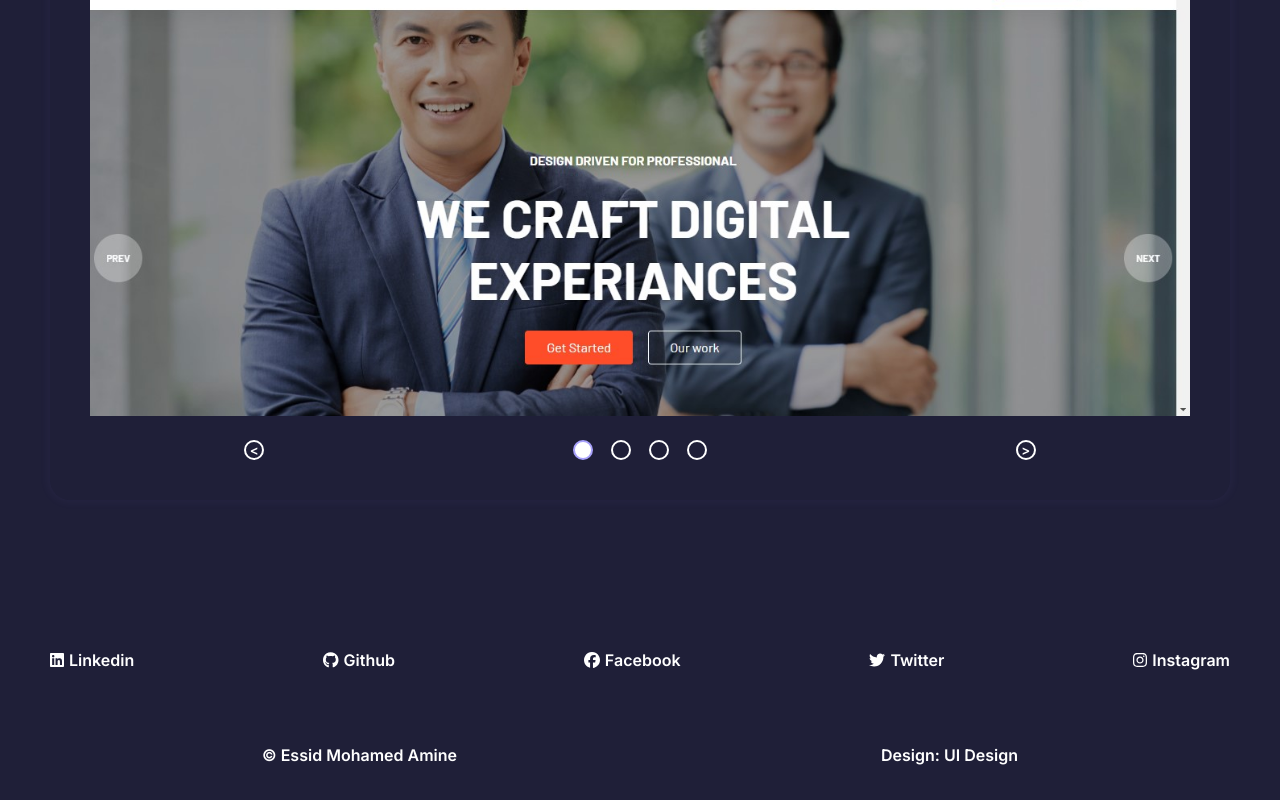
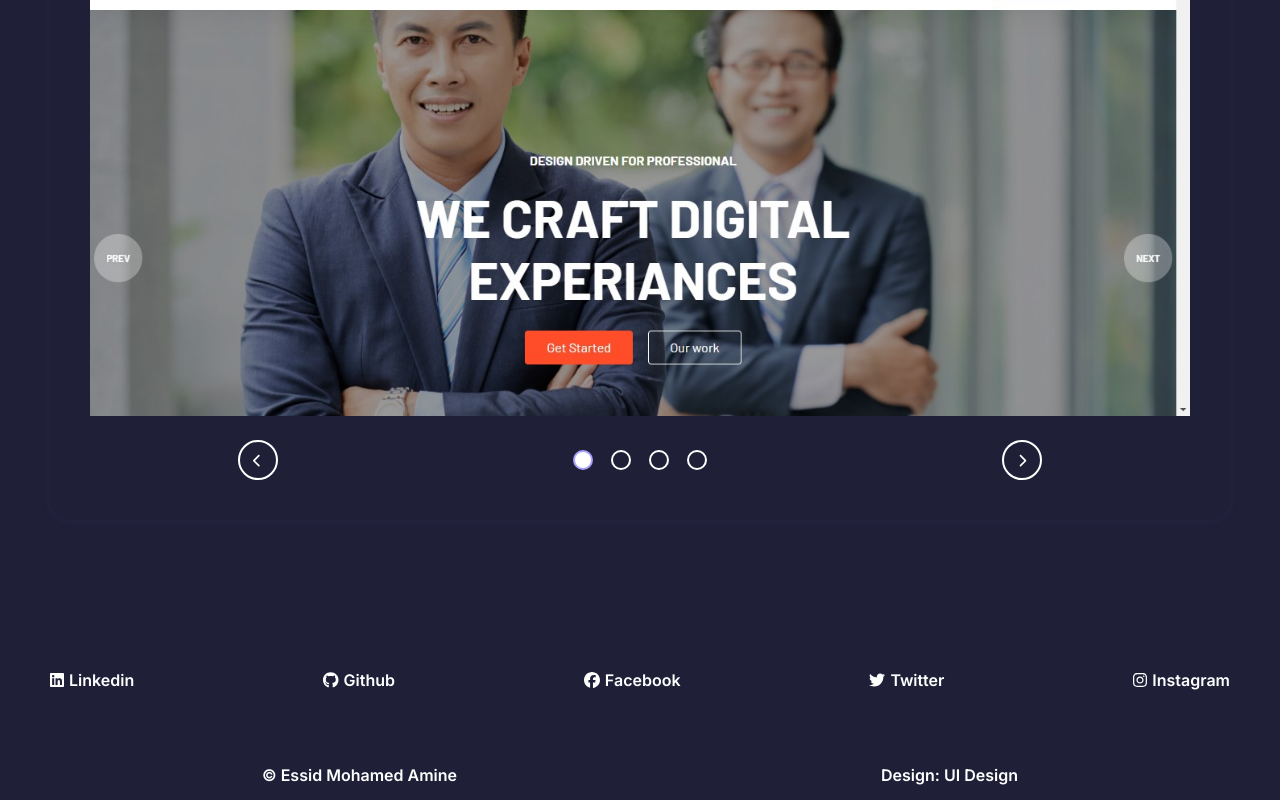
Before and after one commit to MedAmineED/portfolio-mini-project, a React (Create React App) app: page / in a window 1280 px wide. Shown: the part 1378-2178 px from the top of the page. Built offline with nearby package versions, Linux system fonts and the light colour scheme; a web font is replaced by a local one.

Commit message:
portfolio

```diff
--- a/src/components/ImgCarrousel.js
+++ b/src/components/ImgCarrousel.js
@@ -1,16 +1,30 @@
 /* eslint-disable array-callback-return */
 /* eslint-disable jsx-a11y/alt-text */
+import { FontAwesomeIcon } from '@fortawesome/react-fontawesome'
 import React, { useState } from 'react'
+import { library } from '@fortawesome/fontawesome-svg-core'
+import { faChevronLeft, faChevronRight } from '@fortawesome/free-solid-svg-icons'
+
+library.add(faChevronLeft, faChevronRight)
 
 const ImgCarrousel = ({ carrouselEl }) => {
     const [carrouselPosition, setCarrouselPosition] = useState(0)
     const [imgNum, setImgNum] = useState(0)
 
+    const handelJumpStepsClick = (index)=> {
+        const imgLength =  (100 / carrouselEl.length);
+        setCarrouselPosition(()=>{
+            return -index * imgLength
+        })
+        setImgNum(index)
+    }
 
-    const handleClick = (e)=> {
-        const right = e.target.value === "right"
+    const handleClick = (dir)=> {
+        const right = dir === "right"
         const imgLength =  (100 / carrouselEl.length)
         const sliderBarLength = imgLength * carrouselEl.length
+
+        console.log(dir)
 
         let newPos = right? carrouselPosition - imgLength : carrouselPosition + imgLength
         let newImgNum = right? imgNum + 1 : imgNum - 1
@@ -46,18 +60,24 @@ const ImgCarrousel = ({ carrouselEl }) => {
         </div>
         <div className='crTransform'>
             <button
-                    value= "left"
                     className='translate-img left-tr'
-                    onClick={(e)=>{handleClick(e)}}> {'<'} </button>
+                    onClick={()=>{handleClick("left")}}>
+                            <FontAwesomeIcon icon="fa-solid fa-chevron-left" />
+            </button>
             <div className='pos'>
                 {carrouselEl.map((el, index)=> {
-                    return <div className= {`ch-pos ${imgNum === index? "isActiveImg" : null}`} key={`ch-pos-${index}`}></div>
+                    return <div
+                                className= {`ch-pos ${imgNum === index? "isActiveImg" : null}`}
+                                onClick={()=>{handelJumpStepsClick(index)}}
+                                key={`ch-pos-${index}`}>
+                            </div>
                 })}
             </div>
             <button
-             value= "right"
              className='translate-img right-tr'
-             onClick={(e)=>{handleClick(e)}}> {'>'} </button>
+             onClick={()=>{handleClick("right")}}>
+                    <FontAwesomeIcon icon="fa-solid fa-chevron-right" />
+            </button>
         </div>
     </div>
   )
--- a/src/styles.css
+++ b/src/styles.css
@@ -236,6 +236,7 @@ body {
     border-radius: 50%;
     border: 2px solid var(--txtColor);
     transition: var(--carrouselTransition);
+    cursor: pointer;
 }
 .isActiveImg{
     background-color: var(--txtColor);
@@ -245,8 +246,8 @@ body {
     display: flex;
     justify-content: center;
     align-items: center;
-    width: 20px;
-    height: 20px;
+    width: 40px;
+    height: 40px;
     border: 2px solid var(--txtColor);
     border-radius: 20px;
     cursor: pointer;
```
